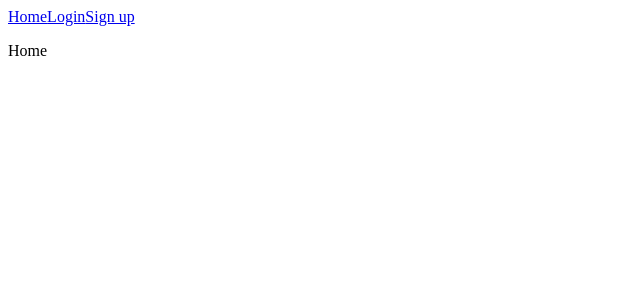
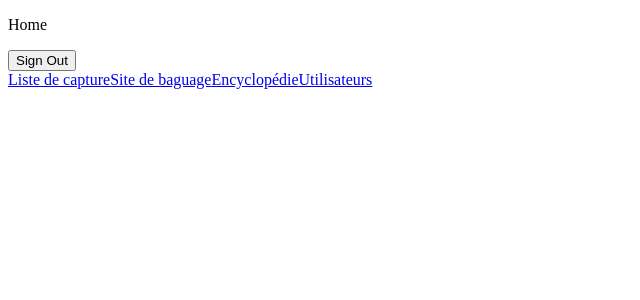
Before and after one commit to MaximeGraindor/birdy, a React (Create React App) app: page /home in a window 1280 px wide. Shown: the top 300 px of the page, without its empty margins (0-640 px from the left). Built offline with nearby package versions, Linux system fonts and the light colour scheme; no server answers; sample sign-in values are in the browser's storage.

Commit message:
Create components and their routes

```diff
--- a/src/App.js
+++ b/src/App.js
@@ -1,19 +1,35 @@
+import {useContext} from 'react'
 import {BrowserRouter, Redirect, Switch, Route, Link} from 'react-router-dom'
+
 import Home from './components/Home'
 import LoginForm from './components/LoginForm'
 import SignUpForm from './components/SignUpForm'
+import CaptureList from './components/CaptureList'
+import BandingSite from './components/BandingSite'
+import Encyclopedia from './components/Encyclopedia'
+import Users from './components/Users'
+
+import {AuthContext} from './utils/AuthContext'
+
 
 function App() {
+
+	const [currentUser] = useContext(AuthContext);
+
 	return (
 		<div className="App">
 			<BrowserRouter>
-				<Redirect to="/home" />
+				{currentUser ? <Redirect to="/home" /> : <Redirect to="/login" />}
 
-				<div>
-					<Link to="/home">Home</Link>
-					<Link to="/login">Login</Link>
-					<Link to="/signup">Sign up</Link>
-				</div>
+				{
+					currentUser ?
+					''
+					:
+					<div>
+						<Link to="/login">Login</Link>
+						<Link to="/signup">Sign up</Link>
+					</div>
+				}
 
 				<Switch>
 					<Route path="/home" >
@@ -25,7 +41,33 @@ function App() {
 					<Route path="/signup" >
 						<SignUpForm />
 					</Route>
+
+					<Route path="/capturelist" >
+						<CaptureList />
+					</Route>
+					<Route path="/bandingsite" >
+						<BandingSite />
+					</Route>
+					<Route path="/encyclopedia" >
+						<Encyclopedia />
+					</Route>
+					<Route path="/users" >
+						<Users />
+					</Route>
 				</Switch>
+
+				{
+					currentUser ?
+					<div>
+						<Link to="/capturelist">Liste de capture</Link>
+						<Link to="/bandingsite">Site de baguage</Link>
+						<Link to="/encyclopedia">Encyclopédie</Link>
+						<Link to="/users">Utilisateurs</Link>
+					</div>
+					:
+					''
+				}
+
 			</BrowserRouter>
 		</div>
 	);
--- /dev/null
+++ b/src/components/BandingSite.jsx
@@ -0,0 +1,11 @@
+import React from 'react'
+
+export default function BandingSite() {
+    return (
+        <div>
+            <p>
+                SITE DE BAGUAGE
+            </p>
+        </div>
+    )
+}
--- /dev/null
+++ b/src/components/CaptureList.jsx
@@ -0,0 +1,11 @@
+import React from 'react'
+
+export default function CaptureList() {
+    return (
+        <div>
+            <p>
+                LISTE DE CAPTURE
+            </p>
+        </div>
+    )
+}
--- /dev/null
+++ b/src/components/Encyclopedia.jsx
@@ -0,0 +1,11 @@
+import React from 'react'
+
+export default function Encyclopedia() {
+    return (
+        <div>
+            <p>
+                ENCYCLOPEDIE
+            </p>
+        </div>
+    )
+}
--- a/src/components/Home.jsx
+++ b/src/components/Home.jsx
@@ -1,4 +1,5 @@
 import React from 'react'
+import Firebase from '../utils/firebase'
 
 export default function Home() {
     return (
@@ -6,6 +7,9 @@ export default function Home() {
             <p>
                 Home
             </p>
+            <button onClick={() => Firebase.auth().signOut()}>
+                Sign Out
+            </button>
         </div>
     )
 }
--- /dev/null
+++ b/src/components/Users.jsx
@@ -0,0 +1,11 @@
+import React from 'react'
+
+export default function Users() {
+    return (
+        <div>
+            <p>
+                LISTE DES UTILISATEURS
+            </p>
+        </div>
+    )
+}
```
Also changed, not shown: 1 other file (tests, documents, lock files or other folders).
